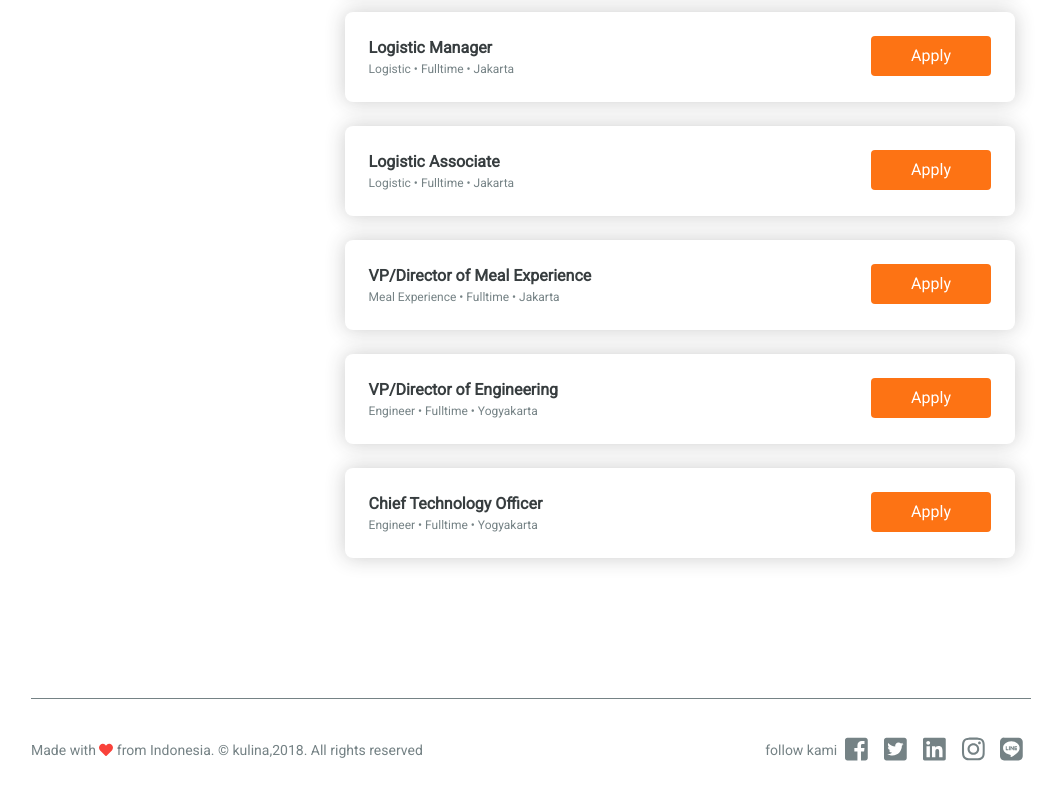
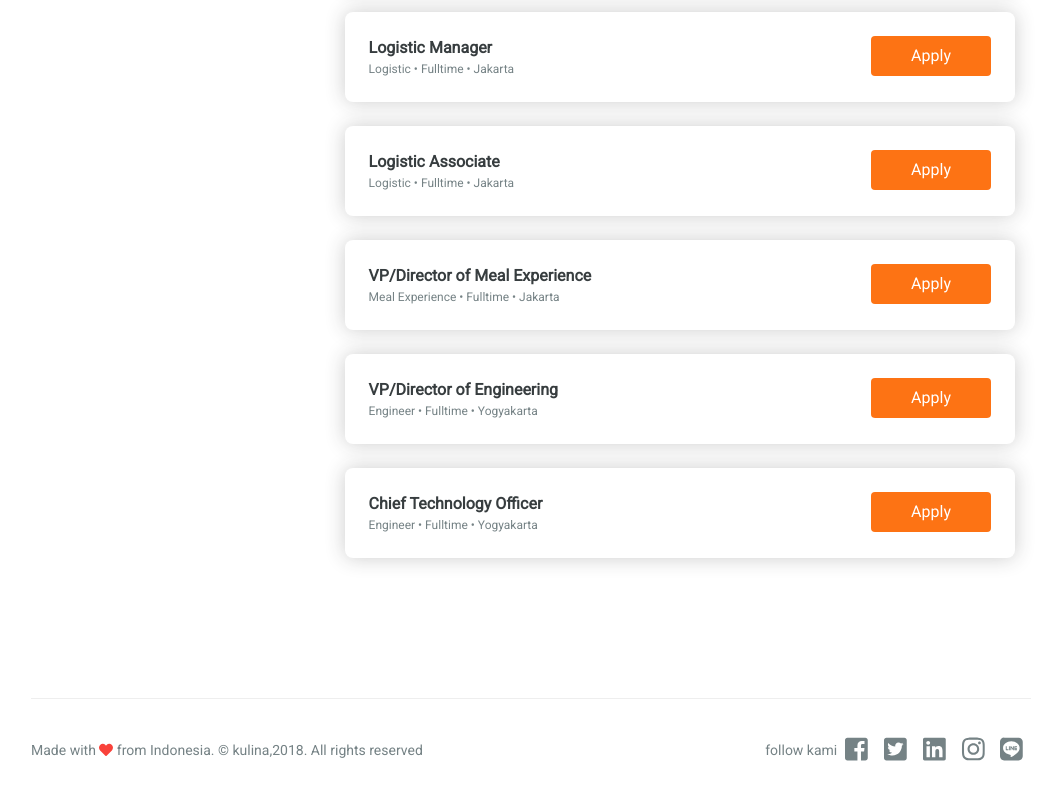
Before and after one commit to AdhanIsCuber/kulina-frontend, a website: page index.html in a window 1280 px wide. Shown: the part 1870-2670 px from the top of the page, without its empty margins (109-1163 px from the left). Drawn offline with Linux system fonts and the light colour scheme.

Commit message:
fix style HR

```diff
--- a/styles/styles.scss
+++ b/styles/styles.scss
@@ -27,7 +27,7 @@ section {
 
 hr {
   height: 1px;
-  background-color: $color-content;
+  background-color: #eee;
 }
 
 #kulinaMenu {
```
Also changed, not shown: styles/styles.css.
